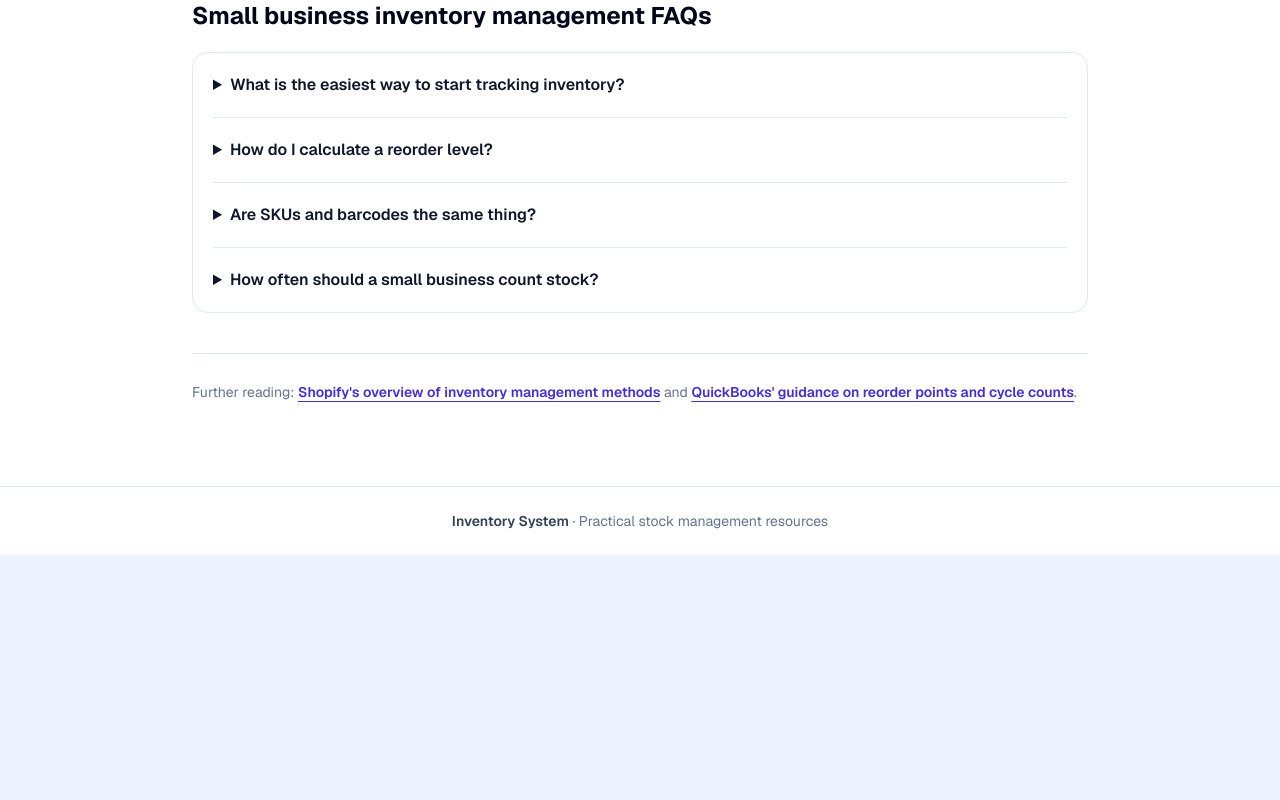
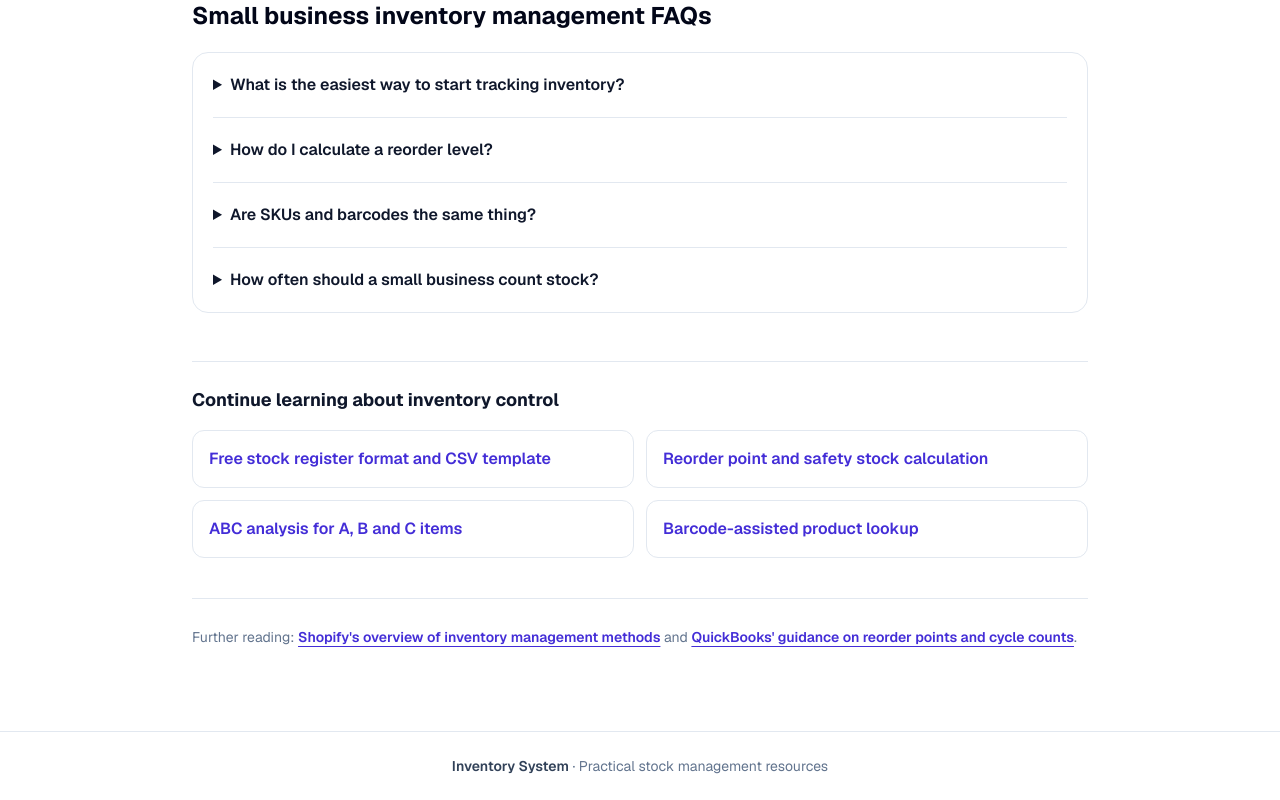
Before and after one commit to NatexWorks/inventory-system, a Next.js app: page /guides/small-business-inventory-management in a window 1280 px wide. Shown: the part 3409-4209 px from the top of the page. Before the commit the page ends 3964 px from the top, so only its background shows below. Built offline with nearby package versions, Linux system fonts and the light colour scheme.

Commit message:
Cross-link the small business guide to new inventory resources

```diff
--- a/src/app/guides/small-business-inventory-management/page.js
+++ b/src/app/guides/small-business-inventory-management/page.js
@@ -145,6 +145,15 @@ export default function SmallBusinessInventoryGuide() {
             </div>
           </section>
 
+          <nav aria-label="Related inventory guides" className="mt-12 border-t border-slate-200 pt-6">
+            <h2 className="text-lg font-bold">Continue learning about inventory control</h2>
+            <div className="mt-4 grid gap-3 sm:grid-cols-2">
+              <Link href="/guides/stock-register-format" className="rounded-xl border border-slate-200 p-4 font-semibold text-indigo-700 hover:bg-slate-50">Free stock register format and CSV template</Link>
+              <Link href="/guides/reorder-level-calculation" className="rounded-xl border border-slate-200 p-4 font-semibold text-indigo-700 hover:bg-slate-50">Reorder point and safety stock calculation</Link>
+              <Link href="/guides/abc-analysis-inventory-management" className="rounded-xl border border-slate-200 p-4 font-semibold text-indigo-700 hover:bg-slate-50">ABC analysis for A, B and C items</Link>
+              <Link href="/barcode-inventory-management" className="rounded-xl border border-slate-200 p-4 font-semibold text-indigo-700 hover:bg-slate-50">Barcode-assisted product lookup</Link>
+            </div>
+          </nav>
           <p className="mt-10 border-t border-slate-200 pt-6 text-sm leading-7 text-slate-500">
             Further reading: <a href="https://help.shopify.com/en/manual/inventory-and-locations/fundamentals/understanding-inventory-management" target="_blank" rel="noopener noreferrer" className="font-semibold text-indigo-700 underline underline-offset-4">Shopify&apos;s overview of inventory management methods</a> and <a href="https://quickbooks.intuit.com/r/operations-technology/inventory-management-tips/" target="_blank" rel="noopener noreferrer" className="font-semibold text-indigo-700 underline underline-offset-4">QuickBooks&apos; guidance on reorder points and cycle counts</a>.
           </p>
```
